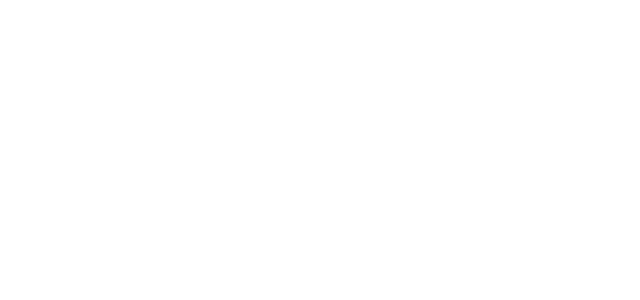
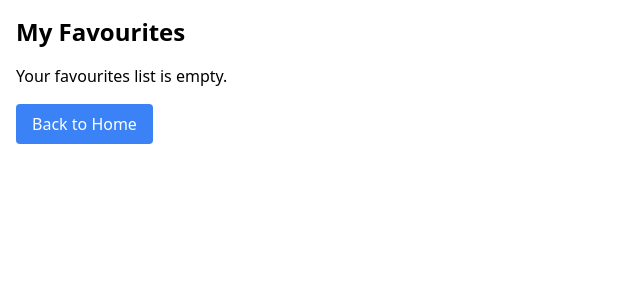
Before and after one commit to IBM2024Practica/ecomplazza_fe, a React (Create React App) app: page /favourites in a window 1280 px wide. Before the commit this address had no page. Shown: the top 300 px of the page, without its empty margins (0-640 px from the left). Built offline with nearby package versions, Linux system fonts and the light colour scheme.

Commit message:
favourites

```diff
--- a/src/App.tsx
+++ b/src/App.tsx
@@ -1,4 +1,3 @@
-// src/App.tsx
 import React, { useState, createContext, useContext } from 'react';
 import { BrowserRouter as Router, Route, Routes } from 'react-router-dom';
 import HomePage from './pages/HomePage';
@@ -9,7 +8,10 @@ import AccessoriesPage from './pages/AccessoriesPage';
 import CheckoutPage from './pages/CheckoutPage';
 import DashboardPage from './pages/DashboardDistribuitor';
 import { CartProvider } from './contexts/CartContext';
+import { FavouritesProvider } from './contexts/FavouritesContext'; // Import FavouritesProvider
 import AdminPanelPage from './pages/AdminPanelPage';
+import FavouritesPage from './pages/FavouritesPage';
+
 interface UserContextProps {
   user: { id: string; name: string; role: string } | null;
   setUser: (user: { id: string; name: string; role: string } | null) => void;
@@ -38,6 +40,7 @@ const UserProvider: React.FC<{ children: React.ReactNode }> = ({ children }) =>
 const App: React.FC = () => {
   return (
     <CartProvider>
+      <FavouritesProvider> {/* Wrap FavouritesProvider around all routes */}
         <UserProvider>
           <Router>
             <Routes>
@@ -48,10 +51,12 @@ const App: React.FC = () => {
               <Route path="/accessories" element={<AccessoriesPage />} />
               <Route path="/checkout" element={<CheckoutPage />} />
               <Route path="/dashboard" element={<DashboardPage />} />
-            <Route path="/admin-panel" element = {<AdminPanelPage/>} />
+              <Route path="/admin-panel" element={<AdminPanelPage />} />
+              <Route path="/favourites" element={<FavouritesPage />} />
             </Routes>
           </Router>
         </UserProvider>
+      </FavouritesProvider>
     </CartProvider>
   );
 };
--- a/src/components/Header.tsx
+++ b/src/components/Header.tsx
@@ -1,7 +1,7 @@
 // src/components/Header.tsx
 import React, { useEffect, useState } from 'react';
 import { Link } from 'react-router-dom';
-import { MagnifyingGlassIcon, ShoppingBagIcon } from '@heroicons/react/24/outline';
+import { MagnifyingGlassIcon, ShoppingBagIcon, HeartIcon} from '@heroicons/react/24/outline';
 import SlideOver from './SlideOver';
 import SignInForm from './SignInForm';
 import SignUpForm from './SignUpForm';
@@ -95,6 +95,13 @@ const Header: React.FC<HeaderProps> = ({ cartItems, addToCart, removeFromCart })
                   Admin Panel
                 </Link>
               )}
+              <Link
+                to="/favourites"
+                className="relative z-10 -mb-px flex items-center border-b-2 border-transparent pt-px text-sm font-medium text-gray-700 transition-colors duration-200 ease-out hover:text-gray-800"
+              >
+                <HeartIcon className="h-6 w-6 flex-shrink-0 text-gray-400 group-hover:text-gray-500" aria-hidden="true" />
+                Favourites
+              </Link>
             </div>
 
             <div className="flex flex-1 items-center justify-end">
--- a/src/components/ProductList.tsx
+++ b/src/components/ProductList.tsx
@@ -1,6 +1,8 @@
 import React, { useState } from 'react';
 import ProductModal from './ProductModal';
 import { Product } from '../types';
+import { HeartIcon } from '@heroicons/react/24/outline';
+import { useFavourites } from '../contexts/FavouritesContext';
 
 interface ProductListProps {
   products: Product[];
@@ -10,6 +12,7 @@ interface ProductListProps {
 const ProductList: React.FC<ProductListProps> = ({ products, addToCart }) => {
   const [selectedProduct, setSelectedProduct] = useState<Product | null>(null);
   const [isModalOpen, setIsModalOpen] = useState(false);
+  const { favouriteItems, toggleFavourite } = useFavourites();
 
   const openModal = (product: Product) => {
     setSelectedProduct(product);
@@ -21,22 +24,36 @@ const ProductList: React.FC<ProductListProps> = ({ products, addToCart }) => {
     setSelectedProduct(null);
   };
 
+  const isFavourite = (product: Product) =>
+    favouriteItems.some((fav) => fav._id === product._id);
+
   return (
     <>
       <div className="grid grid-cols-1 sm:grid-cols-2 lg:grid-cols-3 gap-6">
         {products.map((product) => (
           <div key={product._id} className="bg-white shadow-md rounded-lg p-4" onClick={() => openModal(product)}>
-
-    <img src={`https://ecomplazza.serveftp.com/${product.imageUrl}`} alt={product.name} className="w-full h-48 object-cover rounded-lg mb-4" />
+            <img
+              src={`https://ecomplazza.serveftp.com/${product.imageUrl}`}
+              alt={product.name}
+              className="w-full h-48 object-cover rounded-lg mb-4"
+            />
             <h3 className="text-lg font-bold">{product.name}</h3>
             <p className="text-gray-500">{product.description}</p>
             <p className="text-gray-900 font-semibold">{product.price} USD</p>
             <p className="text-gray-500">Brand: {product.brand}</p>
             <p className="text-gray-500">Material: {product.material}</p>
             <p className="text-gray-500">Color: {product.color}</p>
+            <button
+              onClick={(e) => {
+                e.stopPropagation();
+                toggleFavourite(product);
+              }}
+              className={`p-2 ${isFavourite(product) ? 'text-red-500' : 'text-gray-400'} hover:text-red-700`}
+            >
+              <HeartIcon className="h-6 w-6" aria-hidden="true" />
+            </button>
           </div>
         ))}
-
       </div>
       {selectedProduct && (
         <ProductModal
--- /dev/null
+++ b/src/contexts/FavouritesContext.tsx
@@ -0,0 +1,38 @@
+// src/contexts/FavouritesContext.tsx
+import React, { createContext, useState, useContext } from 'react';
+import { Product } from '../types';
+
+interface FavouritesContextProps {
+  favouriteItems: Product[];
+  toggleFavourite: (product: Product) => void;
+}
+
+const FavouritesContext = createContext<FavouritesContextProps | undefined>(undefined);
+
+export const useFavourites = () => {
+  const context = useContext(FavouritesContext);
+  if (!context) {
+    throw new Error('useFavourites must be used within a FavouritesProvider');
+  }
+  return context;
+};
+
+export const FavouritesProvider: React.FC<{ children: React.ReactNode }> = ({ children }) => {
+  const [favouriteItems, setFavouriteItems] = useState<Product[]>([]);
+
+  const toggleFavourite = (product: Product) => {
+    setFavouriteItems((prevFavourites) => {
+      if (prevFavourites.some((fav) => fav._id === product._id)) {
+        return prevFavourites.filter((fav) => fav._id !== product._id);
+      } else {
+        return [...prevFavourites, product];
+      }
+    });
+  };
+
+  return (
+    <FavouritesContext.Provider value={{ favouriteItems, toggleFavourite }}>
+      {children}
+    </FavouritesContext.Provider>
+  );
+};
--- /dev/null
+++ b/src/pages/FavouritesPage.tsx
@@ -0,0 +1,48 @@
+// src/pages/FavouritesPage.tsx
+import React from 'react';
+import { useFavourites } from '../contexts/FavouritesContext';
+import { useNavigate } from 'react-router-dom';
+
+const FavouritesPage: React.FC = () => {
+  const { favouriteItems, toggleFavourite } = useFavourites();
+  const navigate = useNavigate();
+
+  return (
+    <div className="p-4">
+      <h2 className="text-2xl font-bold mb-4">My Favourites</h2>
+      {favouriteItems.length === 0 ? (
+        <p>Your favourites list is empty.</p>
+      ) : (
+        <div className="grid grid-cols-1 sm:grid-cols-2 lg:grid-cols-3 gap-6">
+          {favouriteItems.map((product) => (
+            <div key={product._id} className="bg-white shadow-md rounded-lg p-4">
+              <img
+                src={`https://ecomplazza.serveftp.com/${product.imageUrl}`}
+                alt={product.name}
+                className="w-full h-48 object-cover rounded-lg mb-4"
+              />
+              <h3 className="text-lg font-bold">{product.name}</h3>
+              <p className="text-gray-500">{product.description}</p>
+              <p className="text-gray-900 font-semibold">{product.price} USD</p>
+              <p className="text-gray-500">Brand: {product.brand}</p>
+              <p className="text-gray-500">Material: {product.material}</p>
+              <p className="text-gray-500">Color: {product.color}</p>
+
+              <button
+                onClick={() => toggleFavourite(product)}
+                className="text-red-500 hover:text-red-700 mt-2"
+              >
+                Remove from Favourites
+              </button>
+            </div>
+          ))}
+        </div>
+      )}
+      <button onClick={() => navigate('/')} className="mt-4 bg-blue-500 text-white py-2 px-4 rounded">
+        Back to Home
+      </button>
+    </div>
+  );
+};
+
+export default FavouritesPage;
--- a/src/types.ts
+++ b/src/types.ts
@@ -17,6 +17,7 @@ export interface Product {
     selectedSize?: string;
     selectedColor?: string;
     quantity?: number;
+    favourite?: boolean;
   }
 
   export interface Order {
```
Lines whose indentation alone changed are shown as unchanged.
